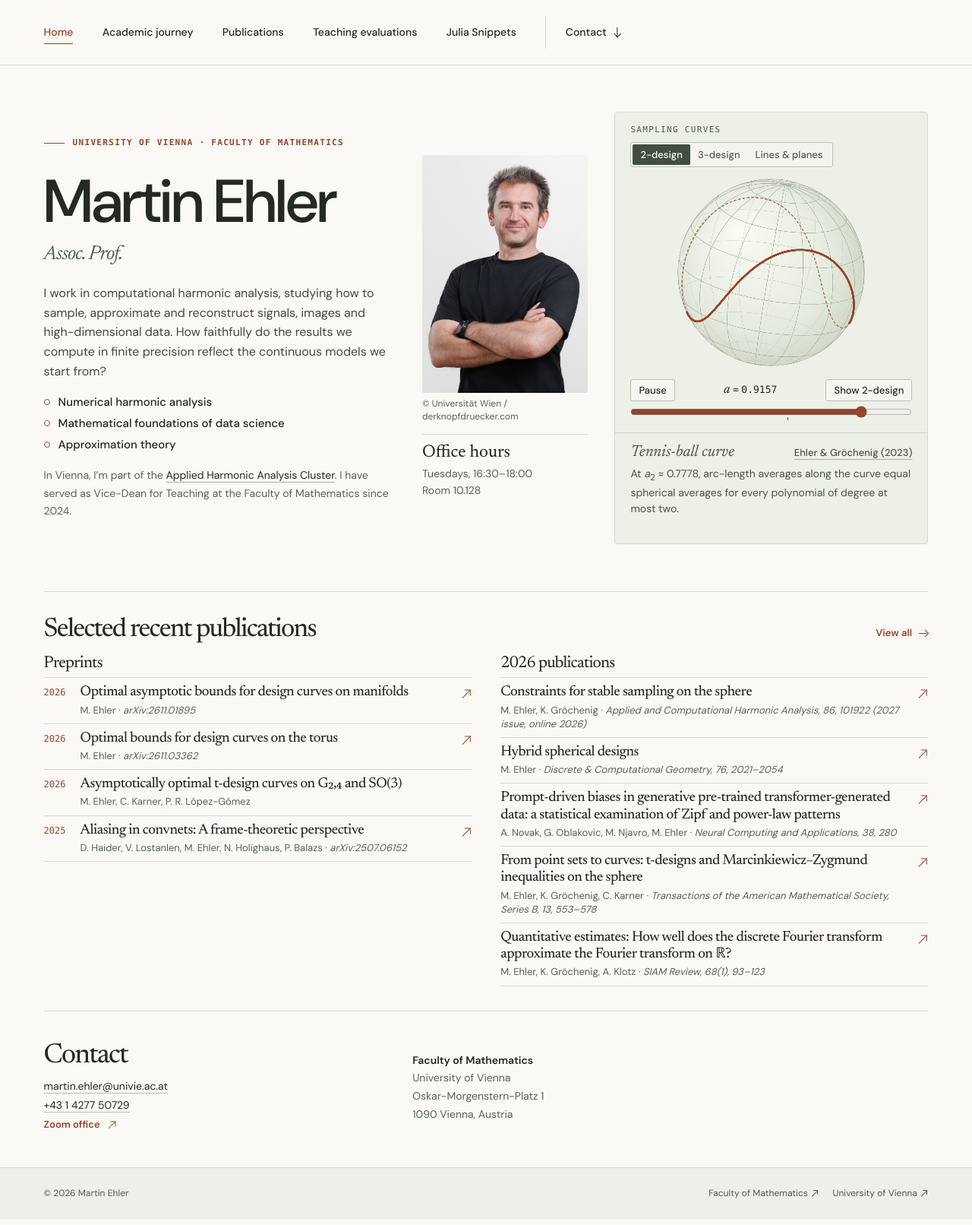
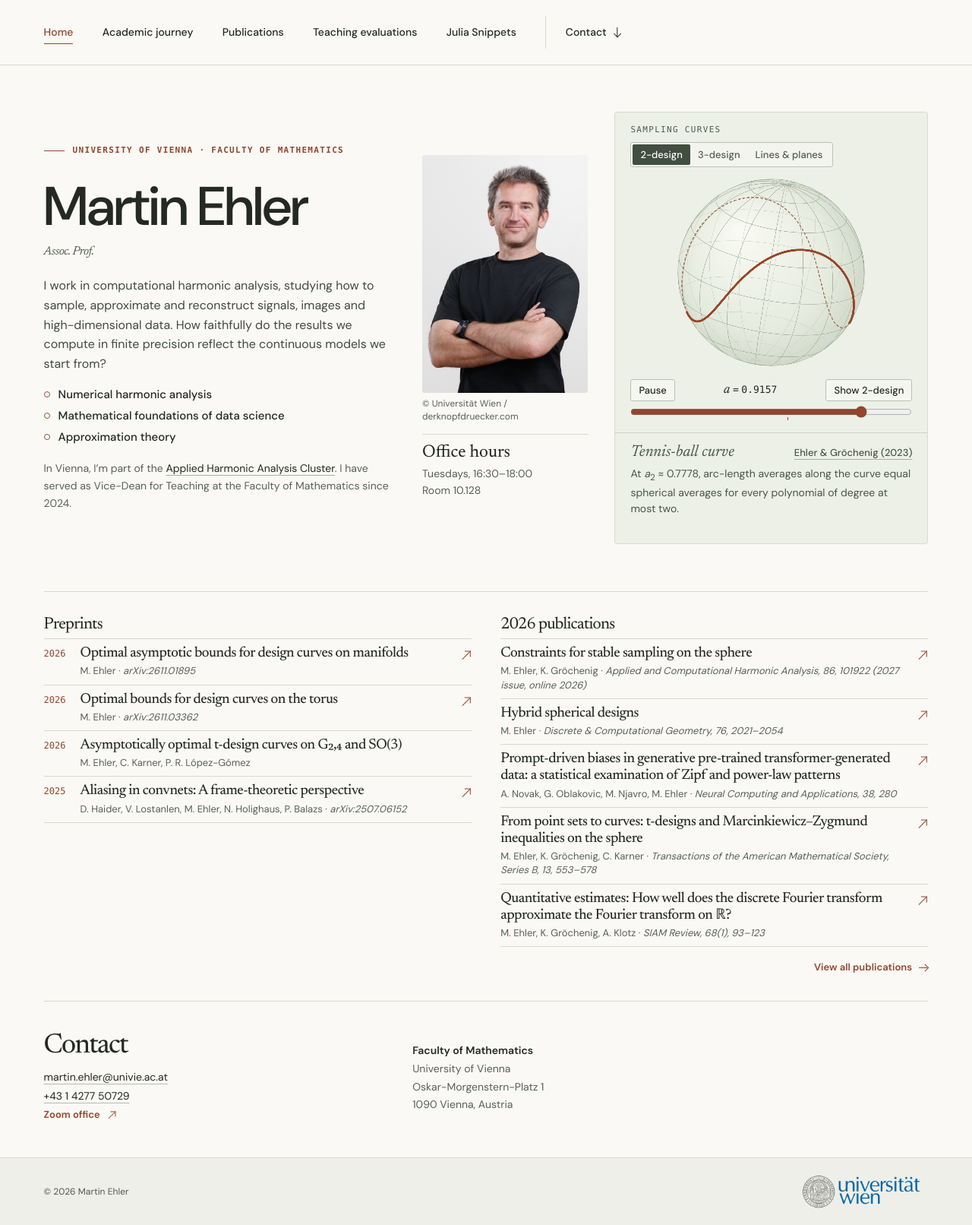
Before and after one commit to ehler-martin/ehler-martin.github.io, a plain HTML site: page index.html in a window 1280 px wide. Shown: the whole page at 76% size. Drawn offline with Linux system fonts and the light colour scheme.

Commit message:
Link the affiliations, update the university footer and align page headings

```diff
--- a/assets/julia-snippets.css
+++ b/assets/julia-snippets.css
@@ -1,5 +1,5 @@
 .snippets-intro { padding: clamp(2.5rem, 5.5vw, 5rem) 0 clamp(2rem, 4vw, 3.5rem); border-bottom: 1px solid var(--line); }
-.snippets-intro h1 { margin: .85rem 0 .8rem; font-size: clamp(3rem, 6.2vw, 5.7rem); letter-spacing: -.058em; }
+.snippets-intro h1 { margin: .85rem 0 .8rem; font-size: var(--page-title-size); letter-spacing: -.058em; }
 .snippets-intro > p:not(.kicker) { max-width: 66ch; color: var(--muted); font-size: clamp(1rem, 1.4vw, 1.18rem); }
 .snippets-page code { font: .9em var(--mono); }
 #julia-session-status:not(:empty) { margin-top: .8rem; color: var(--muted); font-size: .94rem; }
--- a/assets/publications.css
+++ b/assets/publications.css
@@ -1,6 +1,5 @@
 /* Publications */
 .page-intro { padding-block: 1.15rem 0.65rem; gap: 0.2rem 1rem; }
-.page-intro h1 { font-size: clamp(2.5rem, 3.5vw, 3.5rem); }
 .page-intro p { margin-top: 0.25rem; font-size: 0.94rem; }
 .publication-archive {
   color: var(--ink);
--- a/assets/site.css
+++ b/assets/site.css
@@ -3,6 +3,7 @@
 @font-face{font-family:"DM Sans";src:url("fonts/DM-Sans.ttf") format("truetype");font-weight:100 1000;font-style:normal;font-display:swap}
 :root{
   --paper:#faf9f5; --ink:#242923; --muted:#586059; --accent:#93452e; --line:#d8d8cd;
+  --page-title-size:clamp(2.5rem,3.5vw,3.5rem);
   --sage:#eeefe7; --serif:Newsreader,Georgia,"Times New Roman",serif;
   --sans:"DM Sans",system-ui,-apple-system,"Segoe UI",sans-serif; --mono:ui-monospace,"SFMono-Regular",Consolas,"Liberation Mono",monospace;
 }
@@ -35,9 +36,12 @@ h1,h2,h3{font-family:var(--serif);font-weight:440;line-height:1.08}
 .kicker-line:before{content:"";width:27px;height:1px;background:currentColor;flex:none}
 .home-hero{display:grid;grid-template-columns:minmax(0,1.12fr) clamp(190px,17vw,272px) minmax(0,1fr);align-items:center;gap:clamp(22px,2.8vw,56px);padding-block:clamp(43px,4.8vw,70px);border-bottom:1px solid var(--line)}
 .hero-copy .kicker{margin-bottom:29px}
-.hero-copy h1{font:525 clamp(3.5rem,6.2vw,6.5rem)/1.02 var(--sans);letter-spacing:-.02em}
-.role{font-size:clamp(22px,2.05vw,31px);font-family:var(--serif);font-style:italic;line-height:1.18;margin-top:14px;letter-spacing:-.035em;color:#535e52}
-.intro{font-size:clamp(16px,1.23vw,19px);line-height:1.6;max-width:55ch;color:#424a42;margin-top:22px;text-wrap:pretty}
+.hero-copy .kicker a{color:inherit;text-decoration:none}
+.hero-copy .kicker a:is(:hover,:focus-visible){text-decoration:underline}
+.hero-copy h1{font:525 clamp(3.15rem,5.6vw,5.85rem)/1.02 var(--sans);letter-spacing:-.02em}
+.role,.intro{font-size:clamp(16px,1.23vw,19px)}
+.role{font-family:var(--serif);font-style:italic;line-height:1.18;margin-top:14px;letter-spacing:-.035em;color:#535e52}
+.intro{line-height:1.6;max-width:55ch;color:#424a42;margin-top:22px;text-wrap:pretty}
 .hero-portrait{justify-self:center;width:100%;max-width:272px}
 .hero-portrait img{display:block;width:100%;height:auto;border-radius:3px}
 .hero-portrait figcaption{margin-top:6px;color:var(--muted);font:12px/1.4 var(--sans)}
@@ -95,11 +99,10 @@ h1,h2,h3{font-family:var(--serif);font-weight:440;line-height:1.08}
 .curve-source{font:500 13px/1.5 var(--sans)}
 .plate-caption p{max-width:72ch;margin-top:5px;font:14px/1.5 var(--sans)}
 .home-secondary{padding:clamp(24px,2.5vw,38px) 0}
-.section-head{display:flex;align-items:baseline;justify-content:space-between;gap:10px}
-.section-head h2{font-size:clamp(30px,2.7vw,42px);letter-spacing:-.05em}
+.archive-link{margin-top:14px;text-align:right}
 .mini-link{font:600 13px/1.4 var(--sans);text-decoration:none;color:var(--accent);white-space:nowrap;display:inline-flex;gap:9px;align-items:center}
-.recent-groups{display:grid;grid-template-columns:repeat(2,minmax(0,1fr));gap:18px clamp(24px,3vw,48px);margin-top:14px}
-.recent-groups h3{font-size:clamp(21px,1.7vw,26px);letter-spacing:-.035em}
+.recent-groups{display:grid;grid-template-columns:repeat(2,minmax(0,1fr));gap:18px clamp(24px,3vw,48px)}
+.recent-groups h2{font-size:clamp(21px,1.7vw,26px);letter-spacing:-.035em}
 .highlight-list{margin:6px 0 0;padding:0;list-style:none;border-top:1px solid var(--line)}
 .highlight-list li{border-bottom:1px solid var(--line)}
 .dated-papers .highlight-paper{grid-template-columns:38px minmax(0,1fr) 16px}
@@ -120,22 +123,21 @@ h1,h2,h3{font-family:var(--serif);font-weight:440;line-height:1.08}
 .contact-data strong{display:block;font-weight:600;color:var(--ink)}
 .site-footer{border-top:1px solid var(--line);background:#eeefe8}
 .footer-inner{min-height:68px;display:flex;align-items:center;justify-content:space-between;gap:18px;font-size:12px;color:#50594f}
-.footer-links{display:flex;gap:18px;flex-wrap:wrap}
-.footer-links a{text-decoration:none}
-.footer-links a:hover{text-decoration:underline}
+.footer-logo{width:clamp(8rem,14vw,11rem);height:auto;flex:none}
+.footer-meta{display:flex;align-items:center;flex-wrap:wrap;gap:.25rem 1rem}
 .page-intro{padding:clamp(32px,3.8vw,58px) 0 clamp(26px,2.9vw,44px);display:flex;justify-content:space-between;gap:24px;align-items:flex-end}
-.page-intro h1{font-size:clamp(58px,5.8vw,88px);letter-spacing:-.052em;line-height:.98}
+.page-intro h1{font-size:var(--page-title-size);letter-spacing:-.052em;line-height:.98}
 .page-intro .kicker{margin-bottom:18px}
 .page-intro p{max-width:61ch;margin-top:13px;color:var(--muted);font-size:16px}
 .page-intro .button{white-space:nowrap;flex-shrink:0}
 @media(max-width:950px){
-  .wrap{width:calc(100% - 64px)}.home-hero{gap:30px;grid-template-columns:minmax(0,1fr) clamp(196px,28vw,256px)}.home-plate{grid-column:1/-1}.hero-copy h1{font-size:clamp(66px,8.8vw,82px)}.hero-copy .kicker{font-size:10px;letter-spacing:.07em}
+  .wrap{width:calc(100% - 64px)}.home-hero{gap:30px;grid-template-columns:minmax(0,1fr) clamp(196px,28vw,256px)}.home-plate{grid-column:1/-1}.hero-copy h1{font-size:clamp(59px,7.9vw,74px)}.hero-copy .kicker{font-size:10px;letter-spacing:.07em}
   .contact-block{grid-template-columns:auto 1fr 1fr;gap:18px}.figure-top{padding-inline:14px}.figure-title{letter-spacing:.06em}
   .curve-controls{gap:8px;padding-inline:14px}
 }
 @media(max-width:740px){
   .wrap{width:calc(100% - 40px)}.masthead-inner{min-height:66px}.main-nav{flex-wrap:wrap;gap:0 16px}.main-nav a{font-size:13px}.main-nav .contact-nav{padding-left:0;border:0;gap:0}.contact-nav .link-arrow{display:none}
-  .home-hero{grid-template-columns:1fr;gap:28px;padding-block:36px}.hero-copy .kicker{margin-bottom:23px}.hero-copy h1{font-size:clamp(2.75rem,15.8vw,5.125rem)}.role{margin-top:8px;font-size:25px}.intro{margin-top:14px;font-size:16px;max-width:55ch}
+  .home-hero{grid-template-columns:1fr;gap:28px;padding-block:36px}.hero-copy .kicker{margin-bottom:23px}.hero-copy h1{font-size:clamp(2.5rem,14.2vw,4.625rem)}.role{margin-top:8px}.intro{margin-top:14px;max-width:55ch}
   .hero-portrait{width:clamp(196px,42vw,256px);max-width:100%}.home-plate{--figure-diameter:clamp(226px,45vw,300px);max-width:100%;width:100%}.plate-caption{padding:12px 15px}
   .recent-groups{grid-template-columns:1fr}.focus-list{margin:15px 0}
   .contact-block{grid-template-columns:1fr 1fr;row-gap:24px}.contact-identity{grid-column:1/-1}
@@ -144,10 +146,10 @@ h1,h2,h3{font-family:var(--serif);font-weight:440;line-height:1.08}
 @media(max-width:530px){
   .masthead-inner{padding:10px 0}.main-nav{flex:1 1 24rem;gap:0 14px}.main-nav a{padding:8px 0 9px}
   .main-nav [aria-current=page]:after{bottom:3px}.home-hero{padding-top:32px}.kicker-line{gap:8px}.kicker-line:before{width:18px}
-  .home-secondary .section-head{align-items:center}.section-head h2{font-size:32px}.mini-link{font-size:12px}.highlight-paper{grid-template-columns:minmax(0,1fr) 12px;gap:10px}.dated-papers .highlight-paper{grid-template-columns:36px minmax(0,1fr) 12px}.highlight-paper .date{font-size:11px}
-  .footer-inner{align-items:flex-start;flex-direction:column;justify-content:center;gap:7px;padding:17px 0}
+  .mini-link{font-size:12px}.highlight-paper{grid-template-columns:minmax(0,1fr) 12px;gap:10px}.dated-papers .highlight-paper{grid-template-columns:36px minmax(0,1fr) 12px}.highlight-paper .date{font-size:11px}
+  .footer-inner{gap:12px}
   .contact-block{grid-template-columns:1fr}.contact-identity{grid-column:auto}.contact-data{padding-left:0}
-  .page-intro{flex-direction:column;gap:18px}.page-intro h1{font-size:58px}.page-intro p{font-size:15px}
+  .page-intro{flex-direction:column;gap:18px}.page-intro p{font-size:15px}
 }
 @container (max-width:26rem){
   .curve-controls{display:grid;grid-template-columns:auto 1fr auto;gap:0 8px}
--- a/index.html
+++ b/index.html
@@ -27,7 +27,7 @@
 
   <section class="home-hero" aria-labelledby="name">
     <div class="hero-copy">
-      <p class="kicker kicker-line">University of Vienna · Faculty of Mathematics</p>
+      <p class="kicker kicker-line"><span><a href="https://www.univie.ac.at/en/">University of Vienna</a> · <a href="https://mathematik.univie.ac.at/en/">Faculty of Mathematics</a></span></p>
       <h1 id="name">Martin Ehler</h1>
       <p class="role">Assoc. Prof.</p>
       <p class="intro">I work in computational harmonic analysis, studying how to sample, approximate and reconstruct signals, images and high-dimensional data. How faithfully do the results we compute in finite precision reflect the continuous models we start from?</p>
@@ -108,14 +108,10 @@
     </figure>
   </section>
 
-  <section class="home-secondary" aria-labelledby="papers-title">
-    <div class="section-head">
-      <h2 id="papers-title">Selected recent publications</h2>
-      <a class="mini-link" href="publications.html">View all <span aria-hidden="true" class="link-arrow"></span></a>
-    </div>
+  <section class="home-secondary" aria-label="Recent publications">
     <div class="recent-groups">
       <section aria-labelledby="recent-preprints">
-        <h3 id="recent-preprints">Preprints</h3>
+        <h2 id="recent-preprints">Preprints</h2>
         <ul class="highlight-list dated-papers">
           <li>
             <a class="highlight-paper" href="https://arxiv.org/abs/2611.01895">
@@ -151,7 +147,7 @@
         </ul>
       </section>
       <section aria-labelledby="recent-2026">
-        <h3 id="recent-2026">2026 publications</h3>
+        <h2 id="recent-2026">2026 publications</h2>
         <ul class="highlight-list">
           <li>
             <a class="highlight-paper" href="https://doi.org/10.1016/j.acha.2026.101922">
@@ -191,6 +187,7 @@
         </ul>
       </section>
     </div>
+    <p class="archive-link"><a class="mini-link" href="publications.html">View all publications <span aria-hidden="true" class="link-arrow"></span></a></p>
   </section>
   <section class="contact-block" id="contact" aria-labelledby="contact-title">
     <div class="contact-identity">
@@ -204,10 +201,7 @@
   </main>
   <footer class="site-footer">
     <div class="wrap footer-inner"><span>© 2026 Martin Ehler</span>
-      <nav class="footer-links" aria-label="University links">
-        <a href="https://mathematik.univie.ac.at/en/">Faculty of Mathematics <span aria-hidden="true" class="link-arrow arrow-out"></span></a>
-        <a href="https://www.univie.ac.at/en/">University of Vienna <span aria-hidden="true" class="link-arrow arrow-out"></span></a>
-      </nav>
+      <img class="footer-logo" src="assets/university-of-vienna.png" width="2000" height="1000" alt="University of Vienna">
     </div>
   </footer>
 </body>
```
Also changed, not shown: academic-journey.html (+1 -4 lines), julia-snippets.html (+1 -1 lines), publications.html (+1 -4 lines), teaching-evaluations.html (+1 -4 lines), assets/university-of-vienna.png (added).
